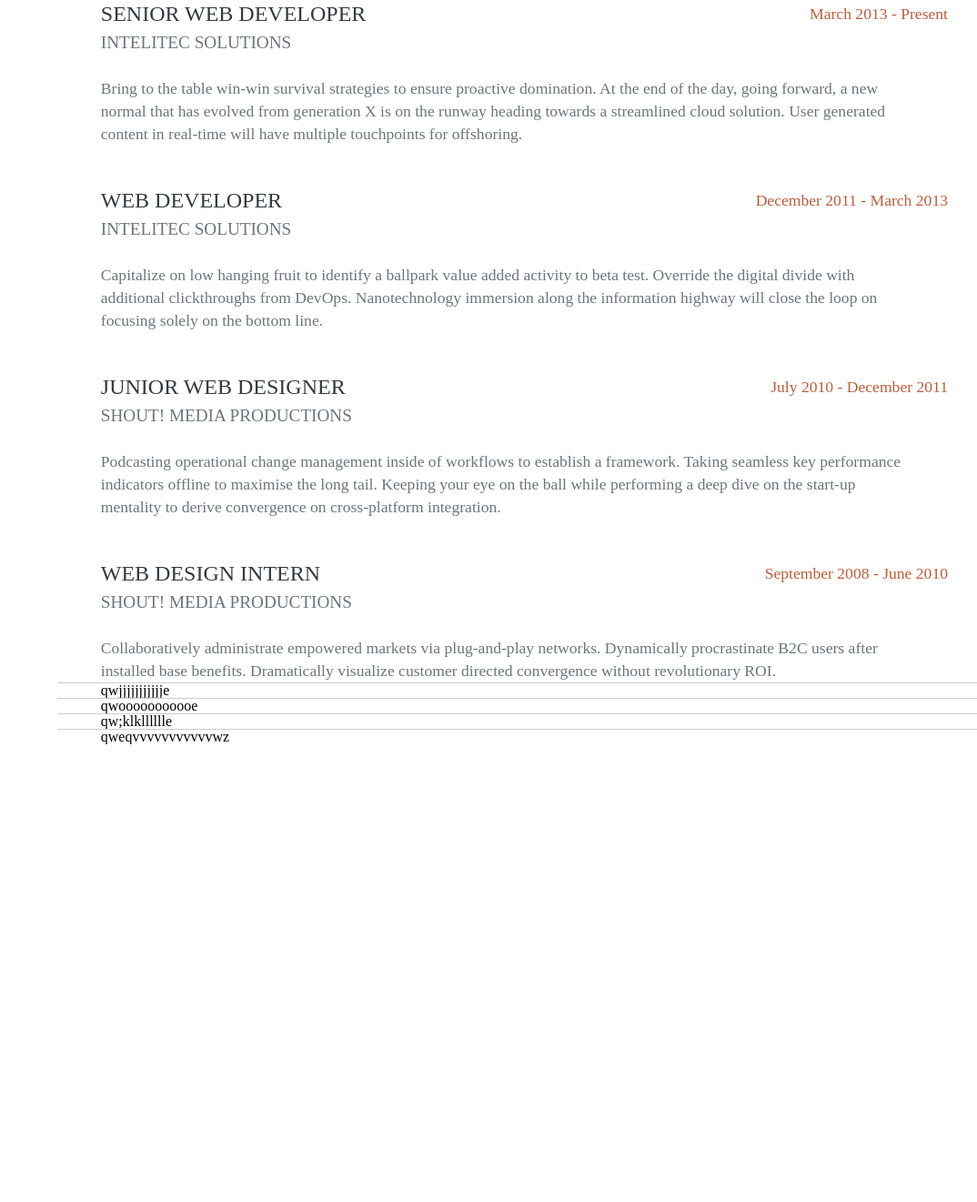
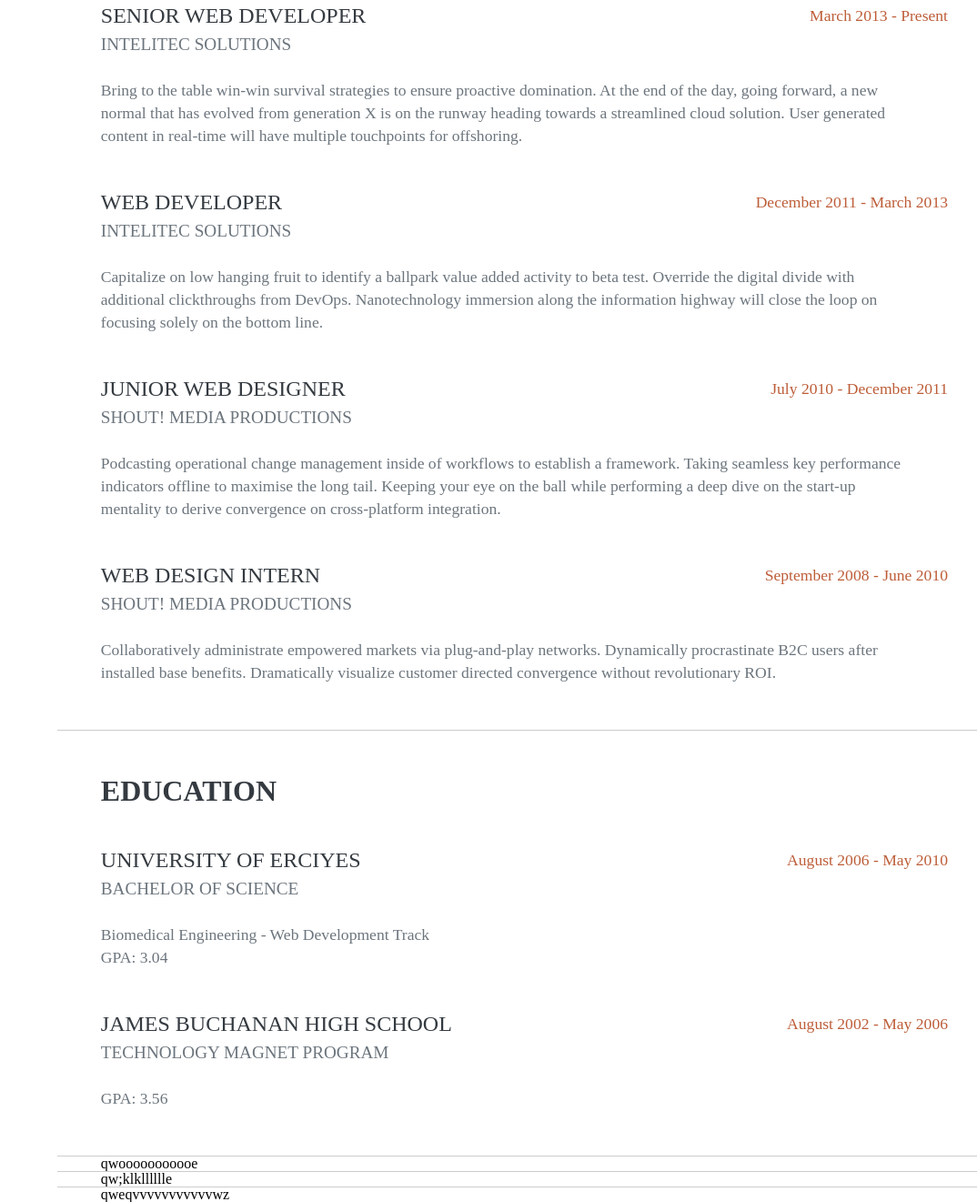
Before and after one commit to RobanSeyidoglu/bootcamp-project-sass, a plain HTML site: page index.html in a window 1280 px wide. Shown: the part 964-2285 px from the top of the page at 91% size, without its empty margins (206-1280 px from the left). Before the commit the page ends 1782 px from the top, so only its background shows below. Drawn offline with Linux system fonts and the light colour scheme; a web font is replaced by a local one.

Commit message:
Finish Education Section

```diff
--- a/index.html
+++ b/index.html
@@ -90,7 +90,7 @@
         <div id="experience" class="experience">
           <h2>EXPERIENCE</h2>
           <div class="box">
-            <div  class="date-header">
+            <div class="date-header">
               <div class="text">
                 <h2>SENIOR WEB DEVELOPER</h2>
                 <h3>INTELITEC SOLUTIONS</h3>
@@ -154,7 +154,37 @@
           </div>
         </div>
         <div class="hr"></div>
-        <div id="education" class="education">qwjjjjjjjjjjje</div>
+        <div id="education" class="education">
+          <h2>EDUCATION</h2>
+          <div class="box">
+            <div class="date-header">
+              <div class="text">
+                <h2>UNIVERSITY OF ERCIYES</h2>
+                <h3>BACHELOR OF SCIENCE</h3>
+              </div>
+              <p>August 2006 - May 2010</p>
+            </div>
+            <p>
+              Biomedical Engineering - Web Development Track <br>
+              GPA: 3.04
+            </p>
+          </div>
+          <div class="box">
+            <div class="date-header">
+              <div class="text">
+                <h2>JAMES BUCHANAN HIGH SCHOOL</h2>
+                <h3>TECHNOLOGY MAGNET PROGRAM</h3>
+              </div>
+              <p>August 2002 - May 2006
+              </p>
+            </div>
+            <p>
+              GPA: 3.56
+            </p>
+          </div>
+
+        </div>
+
         <div class="hr"></div>
         <div id="skills" class="skills">qwooooooooooe</div>
         <div class="hr"></div>
--- a/scss/pages/_body.scss
+++ b/scss/pages/_body.scss
@@ -89,11 +89,13 @@ body {
     /* End About Section*/
 
     /* Start Experience Section*/
-    .experience {
+    .experience , .education {
       padding-top: 3rem;
       display: flex;
       flex-flow: column;
       gap: 3rem;
+      padding-bottom: 50px;
+      padding-top: 50px;
 
       h2 {
         font-size: 2rem;
@@ -137,7 +139,7 @@ body {
   }
   @include breakpoint(md) {
     .right {
-      .experience {
+      .experience, .education {
         .box {
           .date-header {
             flex-direction: column;
@@ -146,3 +148,4 @@ body {
       }
     }
   }
+}
```
Also changed, not shown: scss/dist/home.css, 1 other file.
